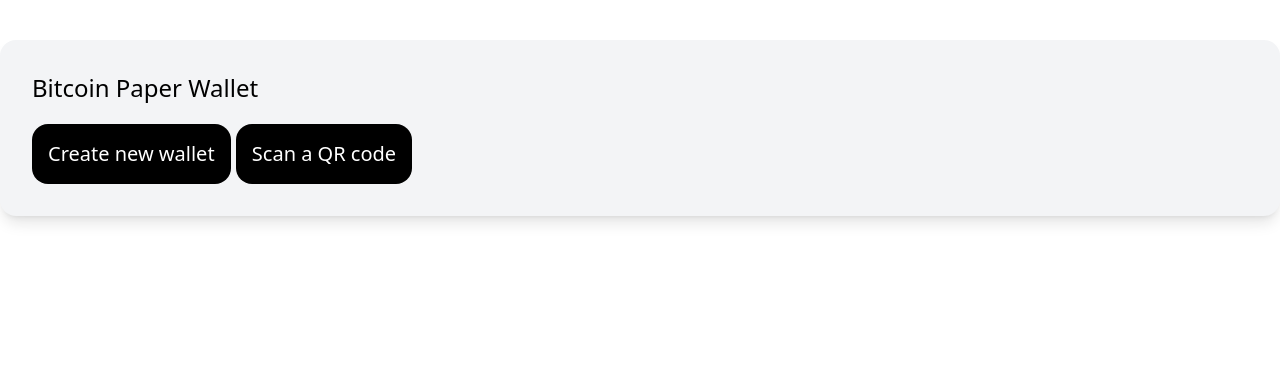
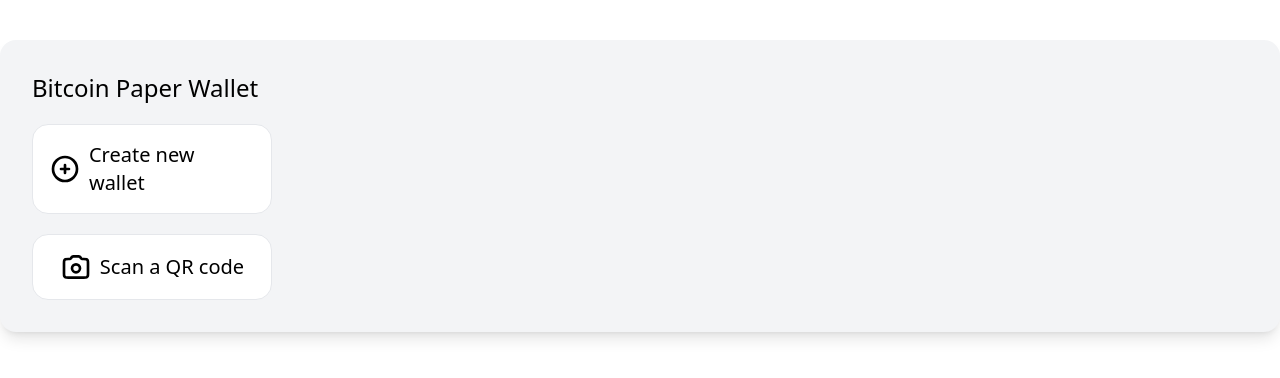
Before and after one commit to asoltys/paper, a SvelteKit app: page / in a window 1280 px wide. Shown: the top 378 px of the page. Built offline with nearby package versions, Linux system fonts and the light colour scheme.

Commit message:
create and scan routes

```diff
--- a/src/routes/+page.svelte
+++ b/src/routes/+page.svelte
@@ -1,6 +1,11 @@
-<h1 class="text-2xl">Bitcoin Paper Wallet</h1>
-
 <div class="space-y-5">
-<button class="p-4 bg-black text-white rounded-2xl">Create new wallet</button>
-<button class="p-4 bg-black text-white rounded-2xl">Scan a QR code</button>
+	<h1 class="text-2xl">Bitcoin Paper Wallet</h1>
+	<a href="/create" class="flex gap-2 w-full md:w-60 p-4 bg-white border rounded-2xl justify-center">
+		<img src="/plus.svg" class="w-8" />
+    <div class="my-auto">Create new wallet</div>
+	</a>
+  <a href="/scan" class="flex gap-2 w-full md:w-60 p-4 bg-white border rounded-2xl justify-center">
+		<img src="/camera.svg" class="w-8" />
+    <div class="my-auto">Scan a QR code</div>
+  </a>
 </div>
```
Also changed, not shown: src/routes/create/+page.svelte (added), src/routes/scan/+page.svelte (added), static/camera.svg (added), static/plus.svg (added).
